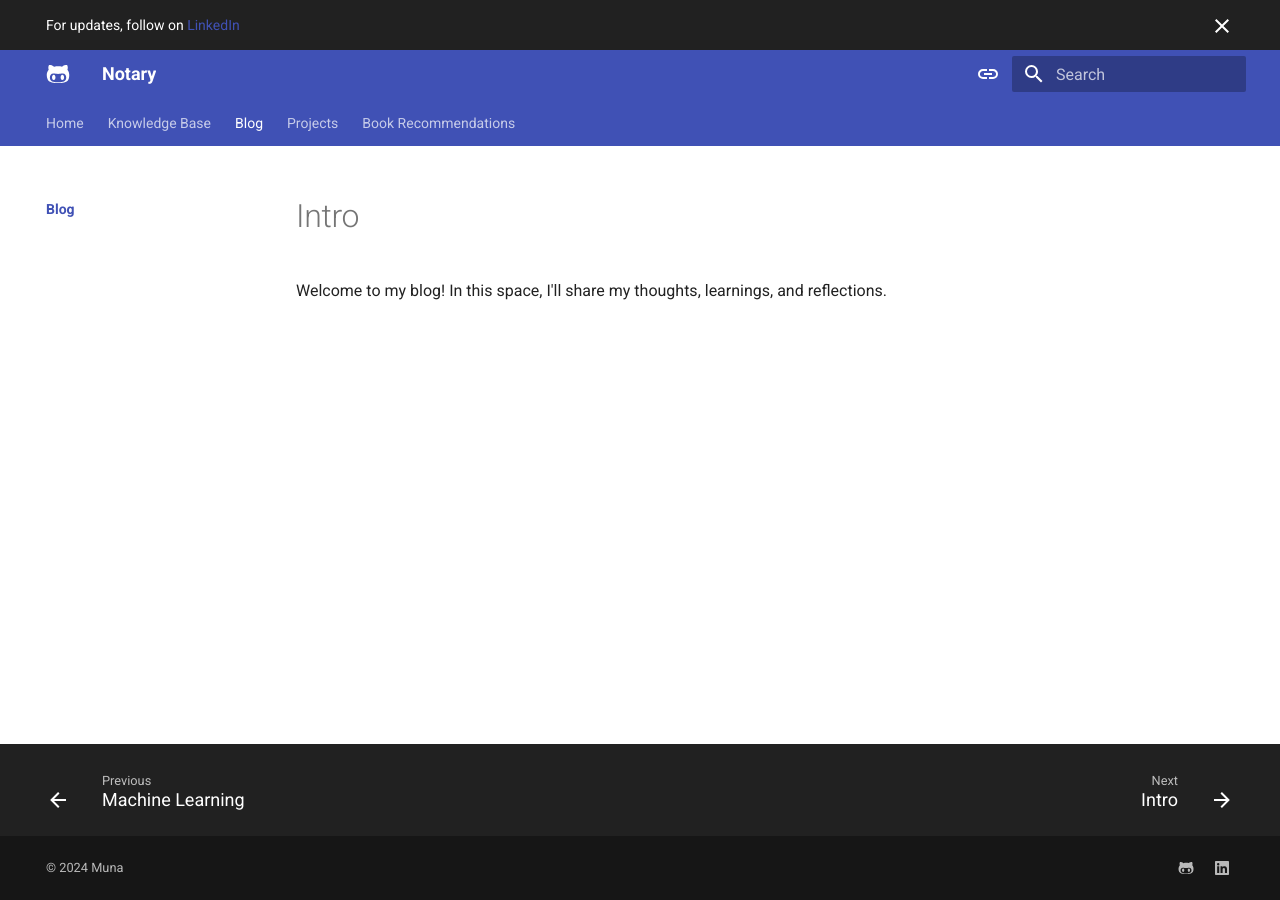
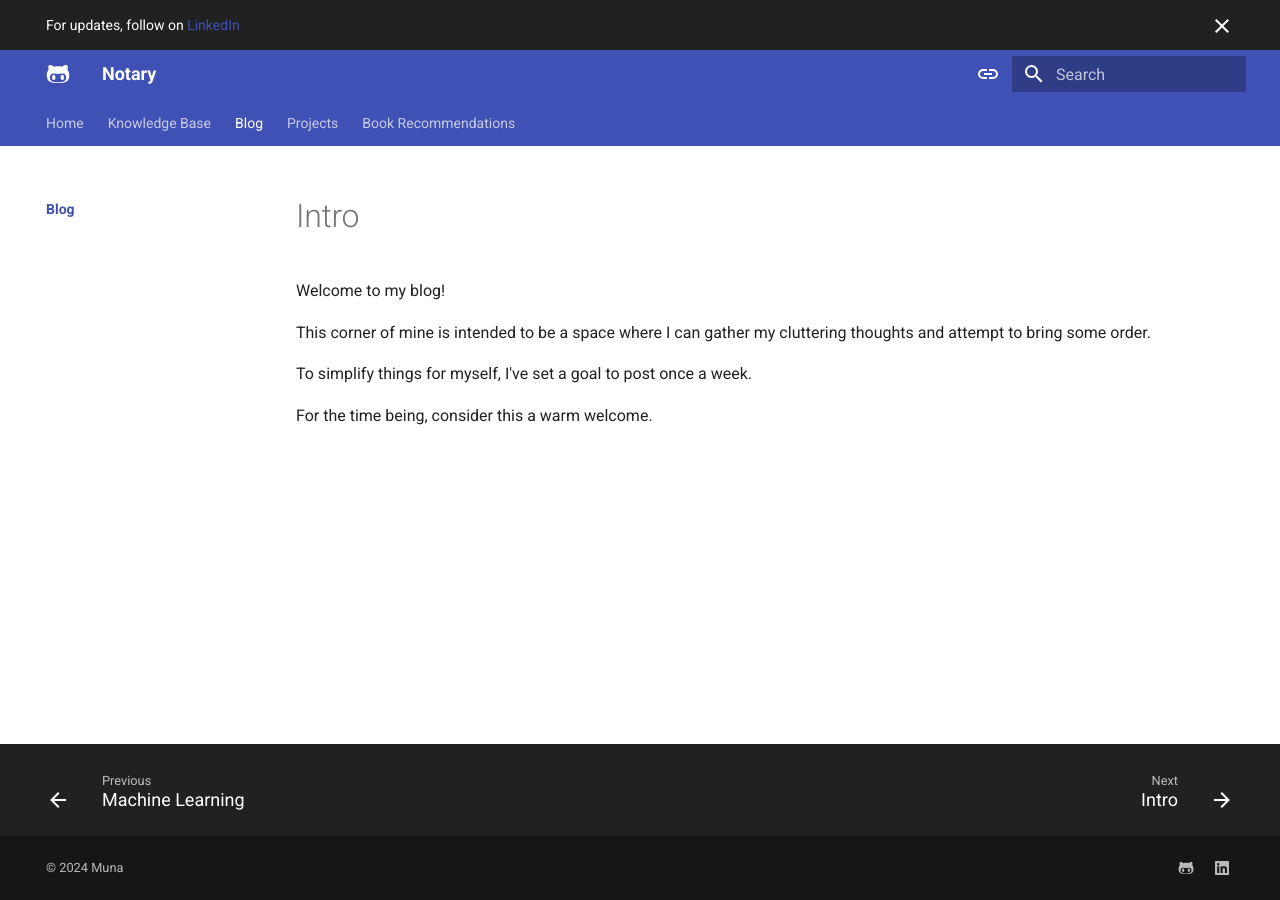
Before and after one commit to RBBU/notary, an MkDocs documentation site: the page built from docs/blog/index.md, in a window 1280 px wide. Built offline with MkDocs 1.6.1 and Material for MkDocs 9.7.7, drawn with Linux system fonts in a browser that asks for light colours.

Commit message:
Adding my first blog

```diff
--- a/docs/blog/index.md
+++ b/docs/blog/index.md
@@ -1,2 +1,7 @@
 Welcome to my blog!
-In this space, I'll share my thoughts, learnings, and reflections.
+
+This corner of mine is intended to be a space where I can gather my cluttering thoughts and attempt to bring some order.
+
+To simplify things for myself, I've set a goal to post once a week.
+
+For the time being, consider this a warm welcome.
```
